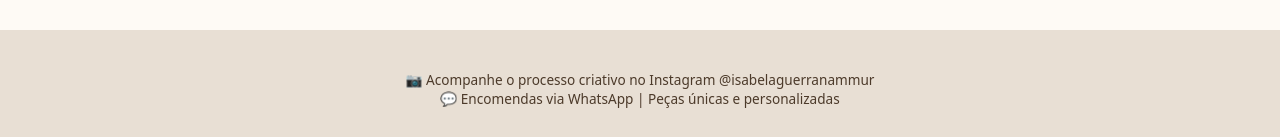
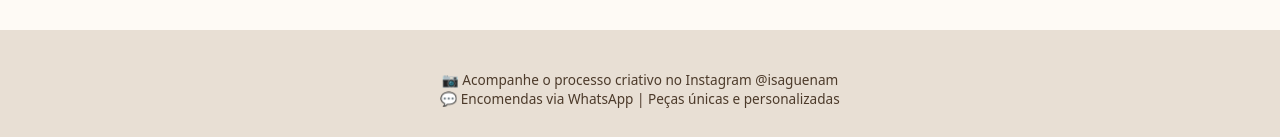
Before and after one commit to rafaelrferraz/sitebelateste, a plain HTML site: page index.html in a window 1280 px wide. Shown: the part 815-952 px from the top of the page. Drawn offline with Linux system fonts and the light colour scheme.

Commit message:
Update index.html

```diff
--- a/index.html
+++ b/index.html
@@ -352,7 +352,7 @@
 
 <footer class="footer">
     <div class="container">
-        <p>📷 Acompanhe o processo criativo no Instagram @isabelaguerranammur</p>
+        <p>📷 Acompanhe o processo criativo no Instagram @isaguenam</p>
         <p>💬 Encomendas via WhatsApp | Peças únicas e personalizadas</p>
     </div>
 </footer>
```
